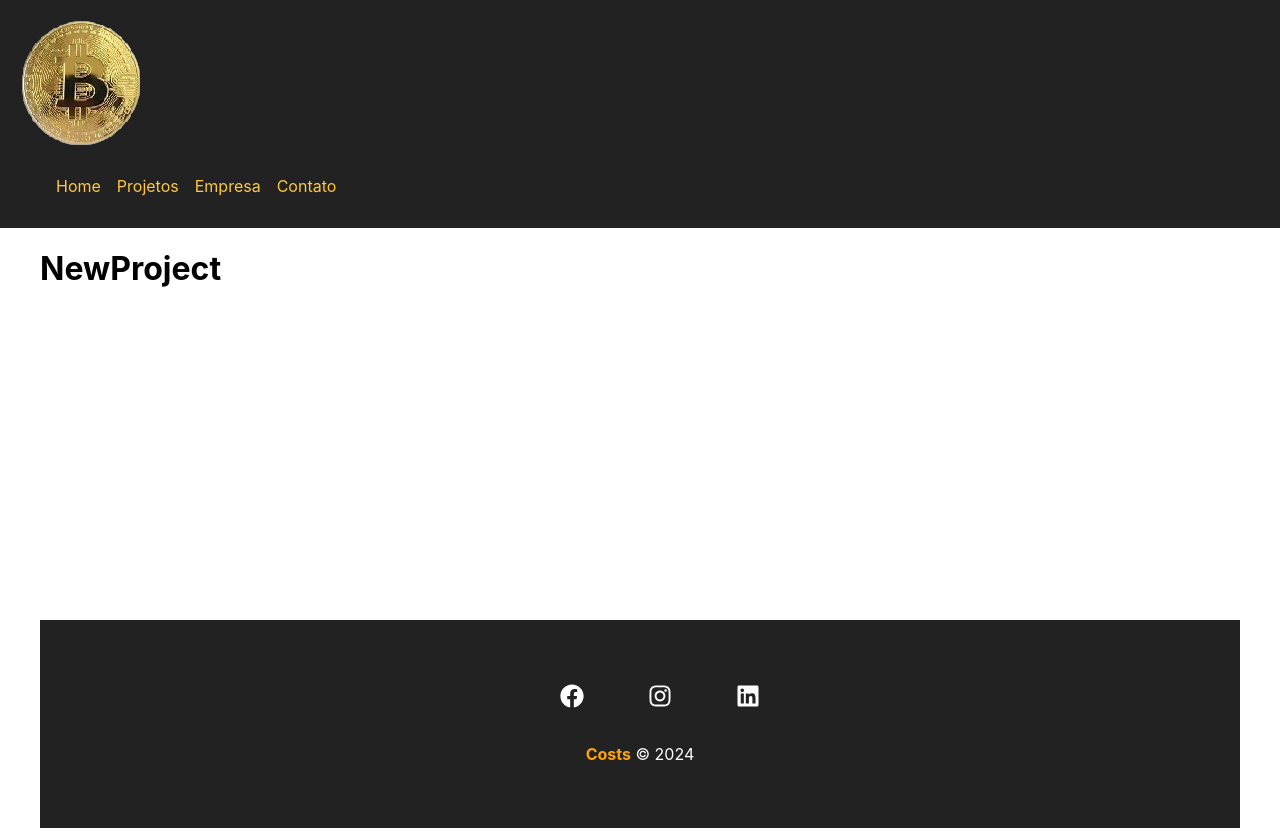
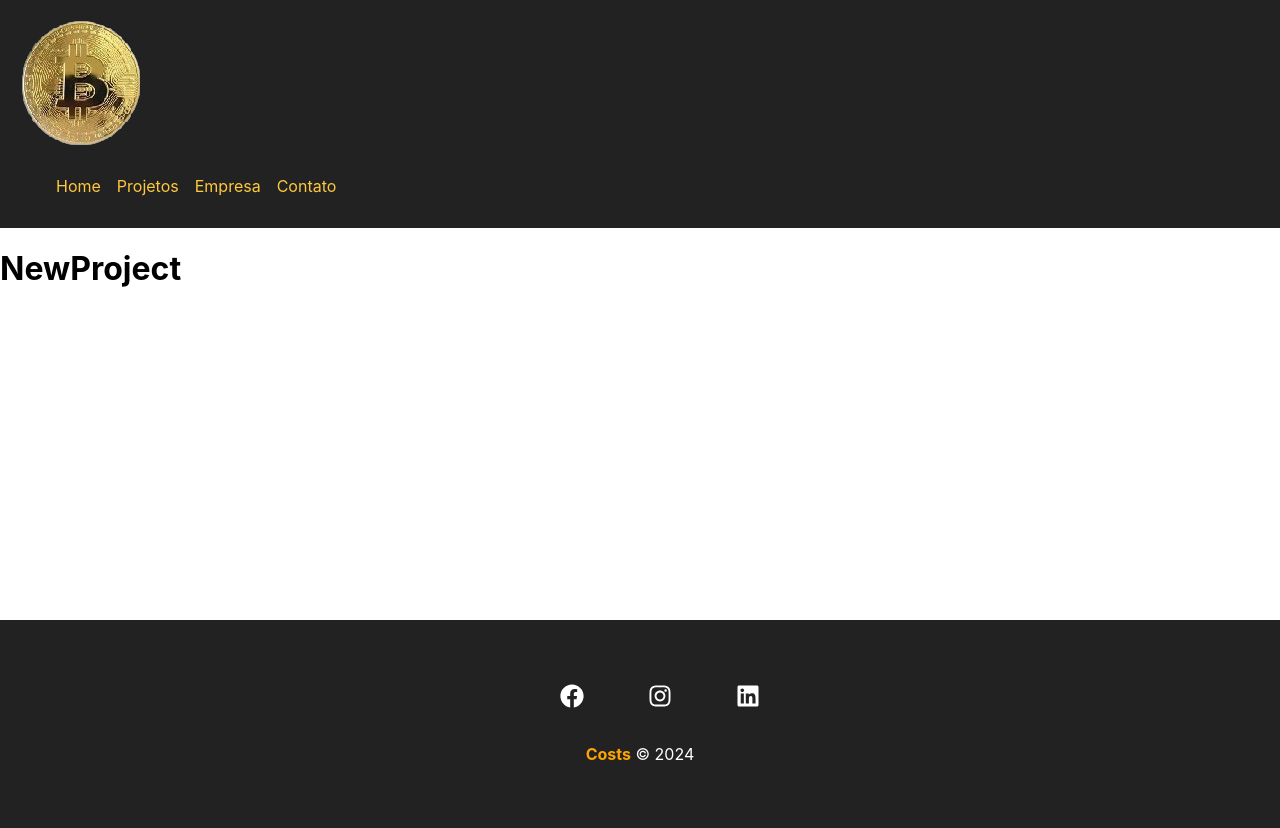
Before and after one commit to Primata83/custos, a React (Create React App) app: page /NewProject in a window 1280 px wide. Built offline with nearby package versions, Linux system fonts and the light colour scheme.

Commit message:
tentativa de cdd

```diff
--- a/src/components/layout/Container.module.css
+++ b/src/components/layout/Container.module.css
@@ -1,21 +1,13 @@
 .Container {
-    width: 1200px;
-    margin: 0 auto;
+    /* AQUI TINHA WIDTH:1200px; */
     display: flex;
     flex-direction: column;
     justify-content: space-between;
-    flex-grow: 1;
+
+
 }
 
 .min-height {
     min-height: 75vh;
+
 }
-
-.start {
-    justify-content: flex-start;
-}
-
-.column {
-    flex-direction: column;
-    justify-content: flex-start;
-}
--- a/src/components/layout/Footer.module.css
+++ b/src/components/layout/Footer.module.css
@@ -10,11 +10,11 @@
     display:flex;
     justify-content:center;
     list-style-type: none;
-
 }
 
 .social_list li {
     margin: 0 2em;
+    align-items: center;
 }
 
 .social_list li:hover {
--- a/src/components/layout/Navbar.module.css
+++ b/src/components/layout/Navbar.module.css
@@ -3,6 +3,7 @@
     justify-content: space-between;
     background-color: rgb(34, 34, 34);
     padding: 1em;
+
 }
 
 .list {
@@ -10,15 +11,19 @@
     list-style: none;
 
 
+
 }
 
 .item {
     margin-right: 1em;
+
+
 }
 
 .item a {
     color: rgb(255, 200, 61);
     text-decoration: none;
+
 }
 
 .item a:hover {
```
